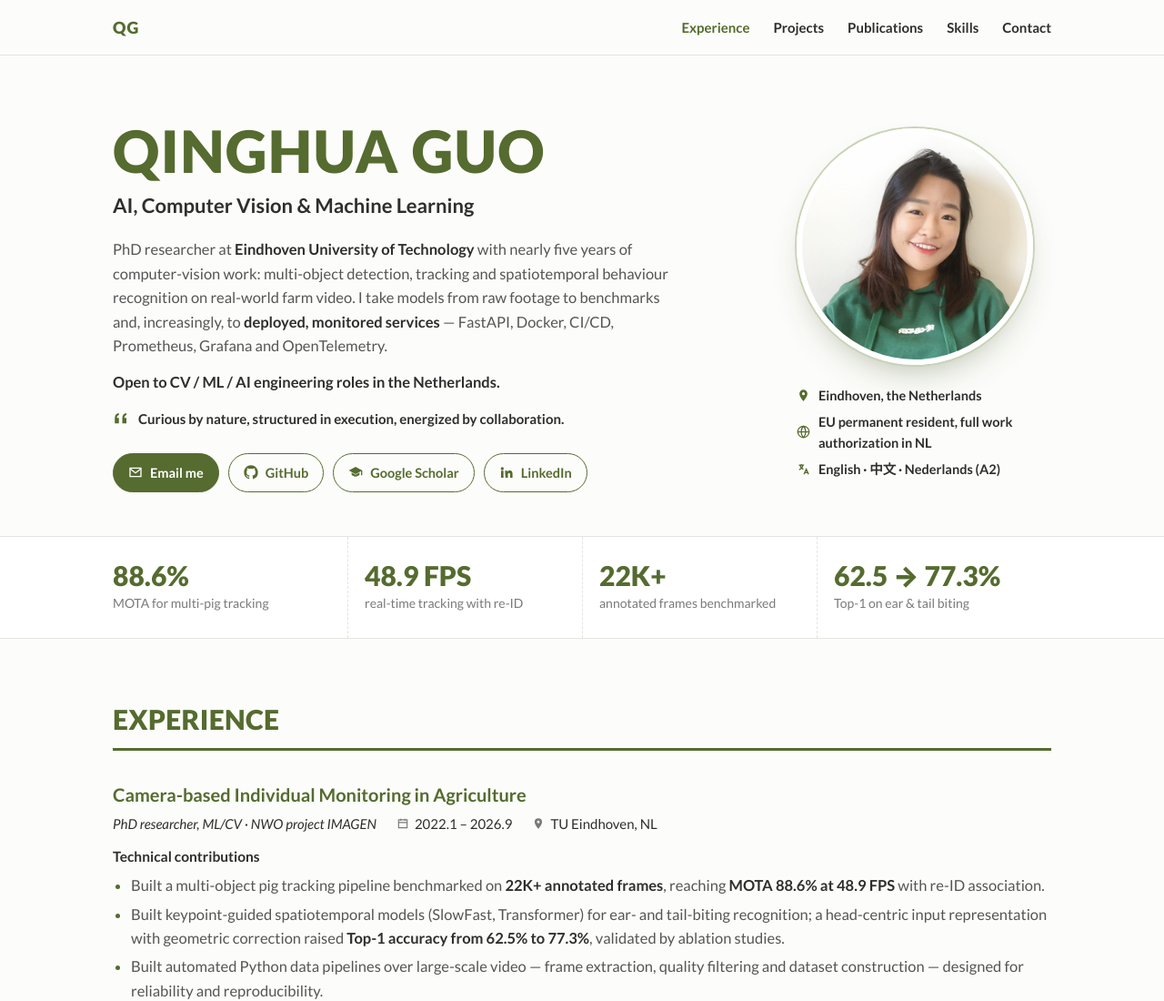
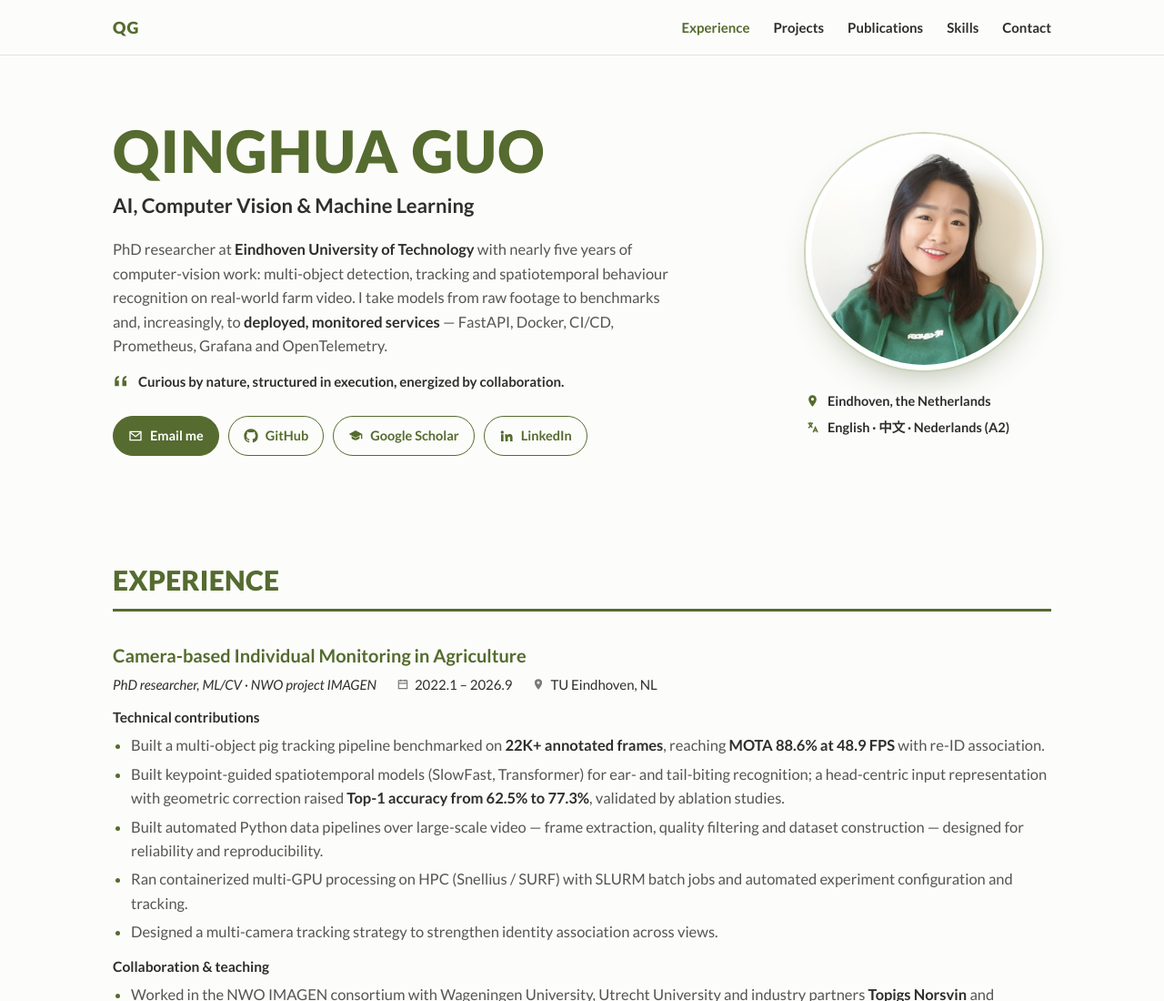
Before and after one commit to Eudora826/Eudora826.github.io, a plain HTML site: page index.html in a window 1280 px wide. Shown: the top 1100 px of the page at 91% size. Drawn offline with Linux system fonts and the light colour scheme.

Commit message:
Update website

```diff
--- a/index.html
+++ b/index.html
@@ -210,7 +210,7 @@
         real-world farm video. I take models from raw footage to benchmarks and, increasingly, to
         <strong>deployed, monitored services</strong> &mdash; FastAPI, Docker, CI/CD, Prometheus, Grafana and OpenTelemetry.
       </p>
-      <p class="summary"><strong>Open to CV / ML / AI engineering roles in the Netherlands.</strong></p>
+      <!-- <p class="summary"><strong>Open to CV / ML / AI engineering roles in the Netherlands.</strong></p> -->
       <p class="quote"><svg width="18" height="18"><use href="#i-quote"/></svg>Curious by nature, structured in execution, energized by collaboration.</p>
       <div class="actions">
         <a class="btn primary" href="mailto:eudora826@gmail.com"><svg><use href="#i-mail"/></svg>Email me</a>
@@ -223,21 +223,21 @@
       <img src="assets/profile.jpg" alt="Portrait of Qinghua Guo" width="260" height="260">
       <ul class="facts">
         <li><svg><use href="#i-pin"/></svg>Eindhoven, the Netherlands</li>
-        <li><svg><use href="#i-globe"/></svg>EU permanent resident, full work authorization in NL</li>
+        <!-- <li><svg><use href="#i-globe"/></svg>EU permanent resident, full work authorization in NL</li> -->
         <li><svg><use href="#i-lang"/></svg>English · 中文 · Nederlands (A2)</li>
       </ul>
     </div>
   </div>
 </header>
 
-<div class="stats">
+<!-- <div class="stats">
   <div class="wrap">
     <div class="stat"><b>88.6%</b><span>MOTA for multi-pig tracking</span></div>
     <div class="stat"><b>48.9 FPS</b><span>real-time tracking with re-ID</span></div>
     <div class="stat"><b>22K+</b><span>annotated frames benchmarked</span></div>
     <div class="stat"><b>62.5 → 77.3%</b><span>Top-1 on ear &amp; tail biting</span></div>
   </div>
-</div>
+</div> -->
 
 <main>
 
```
